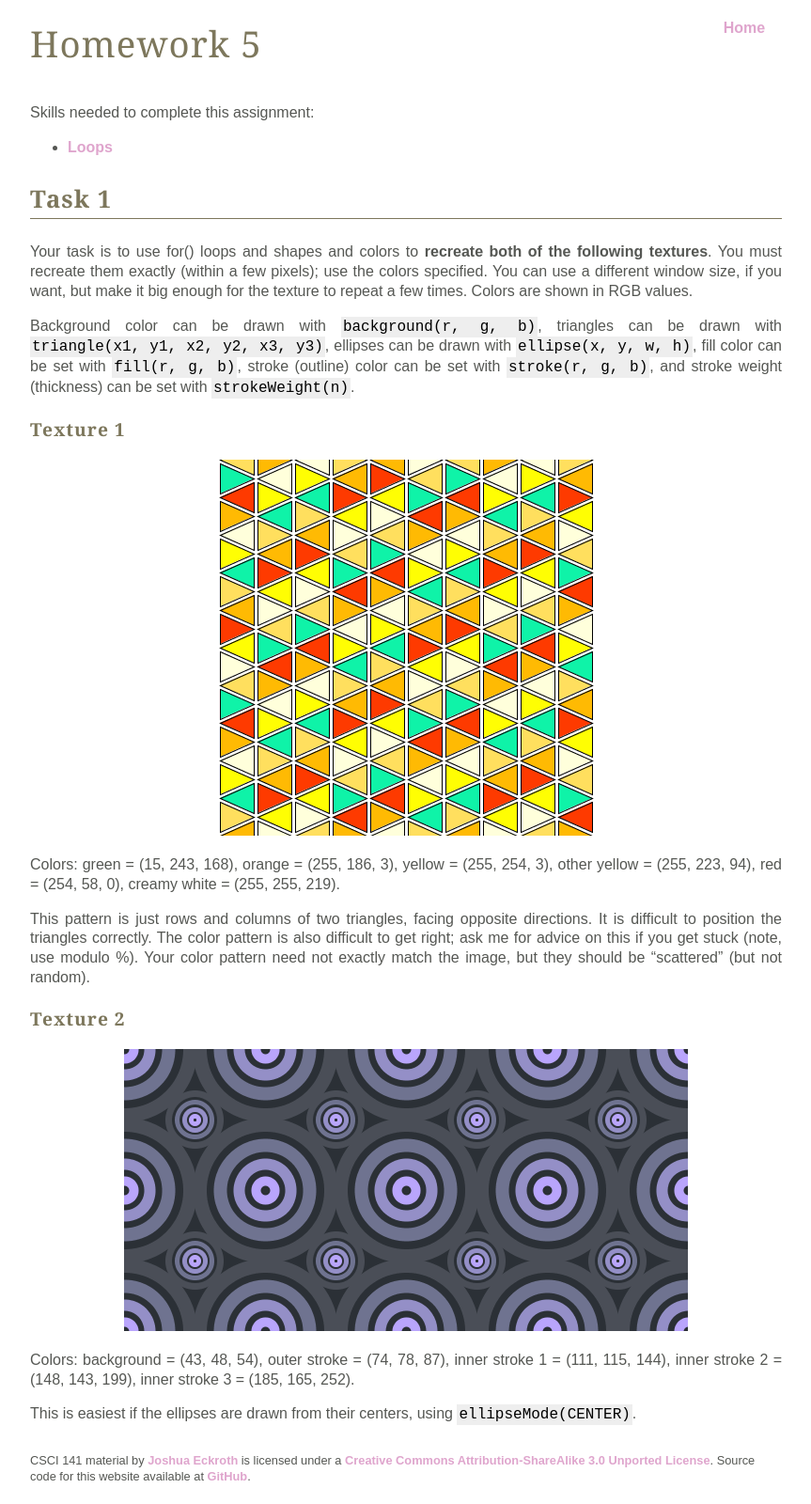
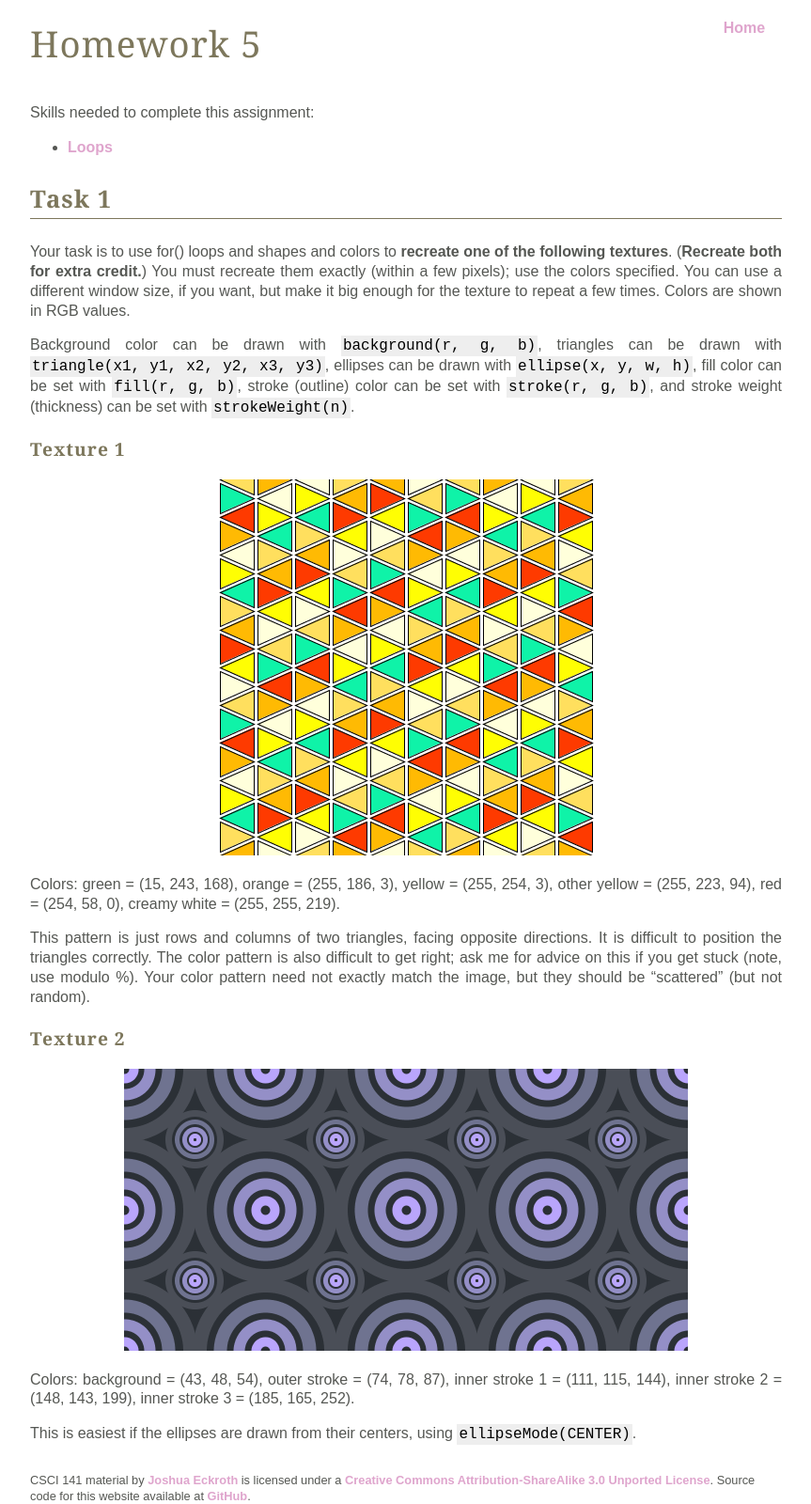
Before and after one commit to joshuaeckroth/csci141-website, a Jekyll site: the page built from homework/homework-5.markdown, in a window 1280 px wide. Shown: the whole page at 94% size, without its empty margins (208-1071 px from the left). Built offline with Jekyll 4.4.1, drawn with Linux system fonts in a browser that asks for light colours; Markdown is read by kramdown in place of the engine named in the settings.

Commit message:
Updated HW 5 due date / extra credit

```diff
--- a/homework/homework-5.markdown
+++ b/homework/homework-5.markdown
@@ -10,10 +10,11 @@ Skills needed to complete this assignment:
 ## Task 1
 
 Your task is to use for() loops and shapes and colors to **recreate
-both of the following textures**. You must recreate them exactly
-(within a few pixels); use the colors specified. You can use a
-different window size, if you want, but make it big enough for the
-texture to repeat a few times. Colors are shown in RGB values.
+one of the following textures**. (**Recreate both for extra credit.**)
+You must recreate them exactly (within a few pixels); use the colors
+specified. You can use a different window size, if you want, but make
+it big enough for the texture to repeat a few times. Colors are shown
+in RGB values.
 
 Background color can be drawn with `background(r, g, b)`, triangles
 can be drawn with `triangle(x1, y1, x2, y2, x3, y3)`, ellipses can be
--- a/index.html
+++ b/index.html
@@ -64,7 +64,7 @@ layout: home
     </li>
     <li>
       <a href="homework/homework-5.html">Homework 5</a>
-      <span class="due">Due Fri, 9/25, 11:59pm</span>
+      <span class="due">Due Mon, 9/28, 11:59pm</span>
     </li>
     <li>
       <a href="homework/homework-6.html">Homework 6</a>
```
